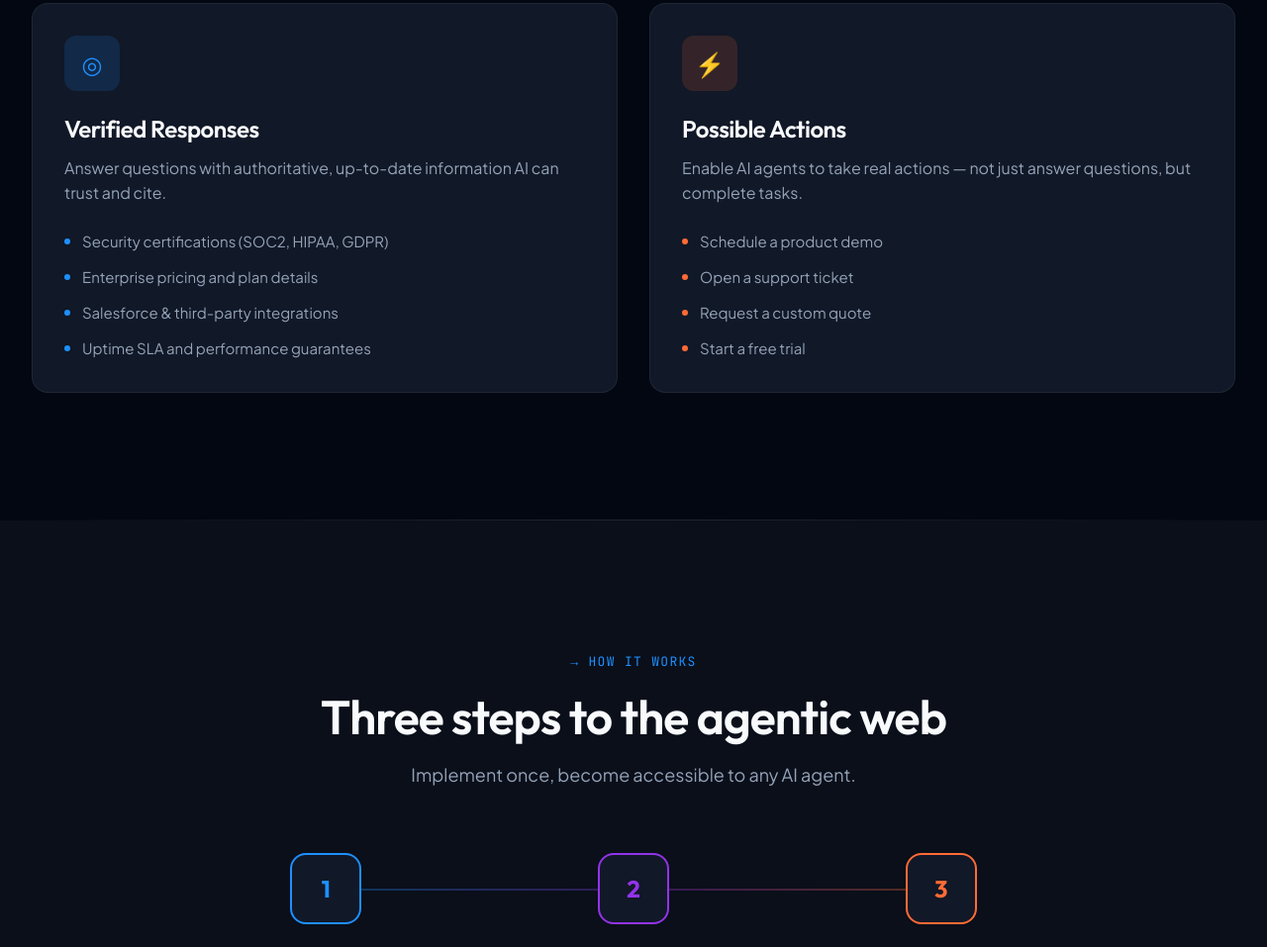
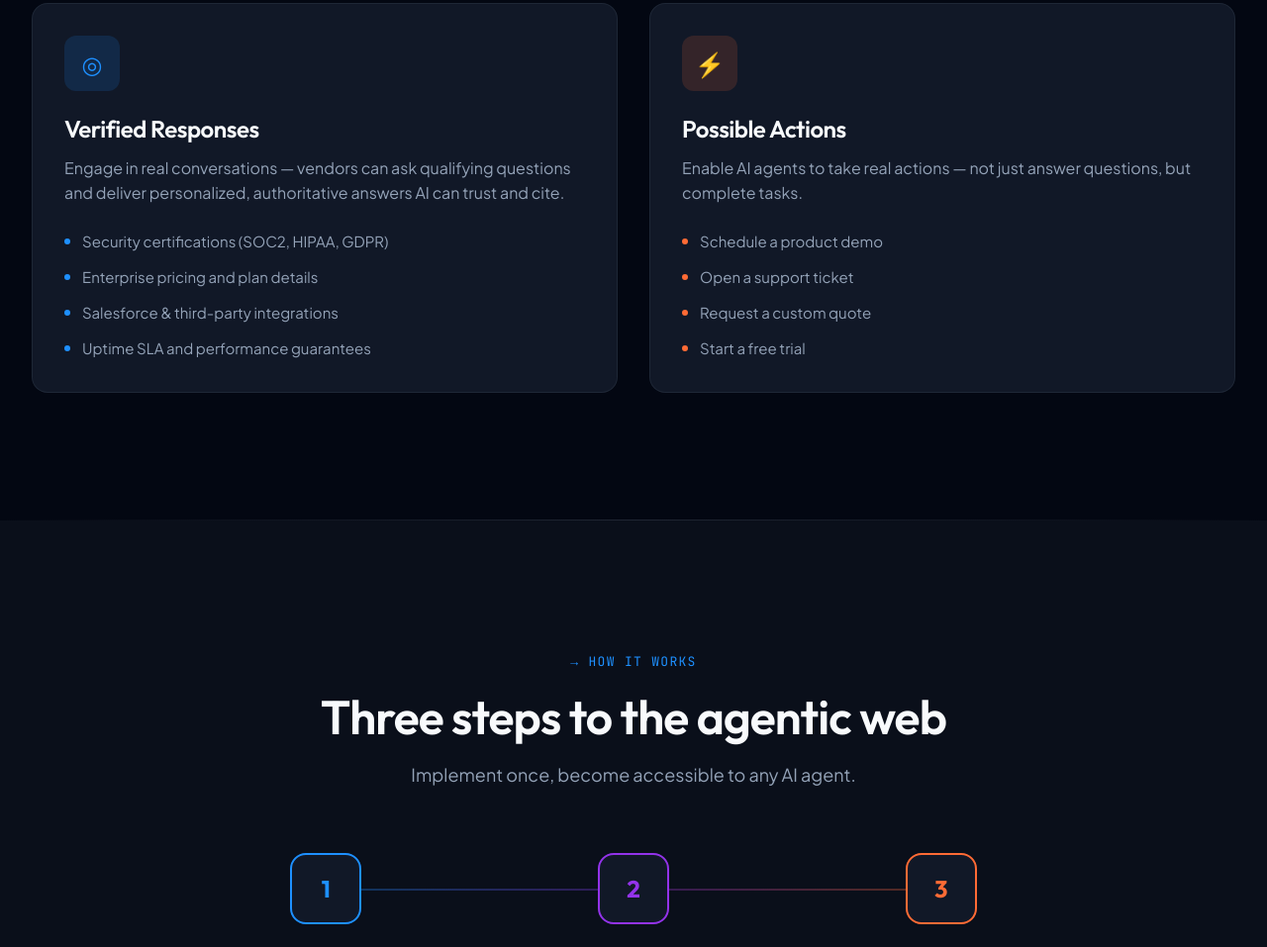
Before and after one commit to salespeak-ai/agentic-web-website, a plain HTML site: page index.html in a window 1280 px wide. Shown: the part 2101-3058 px from the top of the page at 99% size. Drawn offline with Linux system fonts and the light colour scheme; a script that the page names is missing.

Commit message:
Update Verified Responses description to emphasize conversational nature
Changed from one-shot Q&A to highlighting real conversations where vendors
can ask qualifying questions and deliver personalized answers.

Co-Authored-By: Claude Opus 4.5 <noreply@anthropic.com>

```diff
--- a/index.html
+++ b/index.html
@@ -2383,7 +2383,7 @@
                 <div class="pillar-card">
                     <div class="pillar-icon">◎</div>
                     <h3>Verified Responses</h3>
-                    <p>Answer questions with authoritative, up-to-date information AI can trust and cite.</p>
+                    <p>Engage in real conversations — vendors can ask qualifying questions and deliver personalized, authoritative answers AI can trust and cite.</p>
                     <ul class="pillar-examples">
                         <li>Security certifications (SOC2, HIPAA, GDPR)</li>
                         <li>Enterprise pricing and plan details</li>
```
